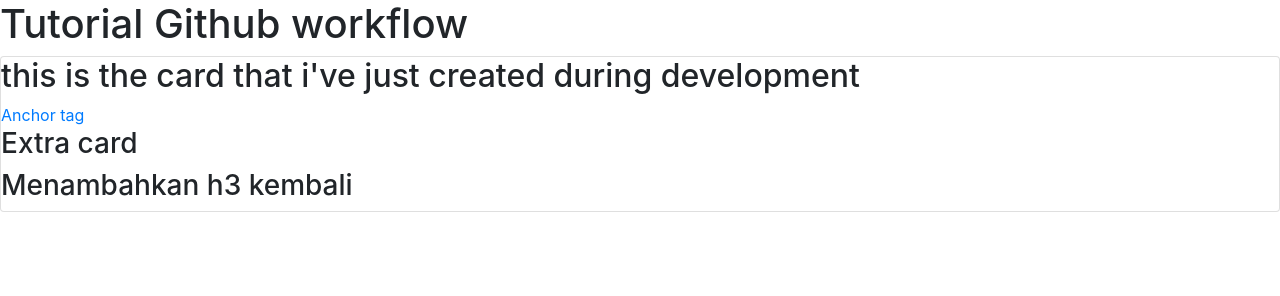
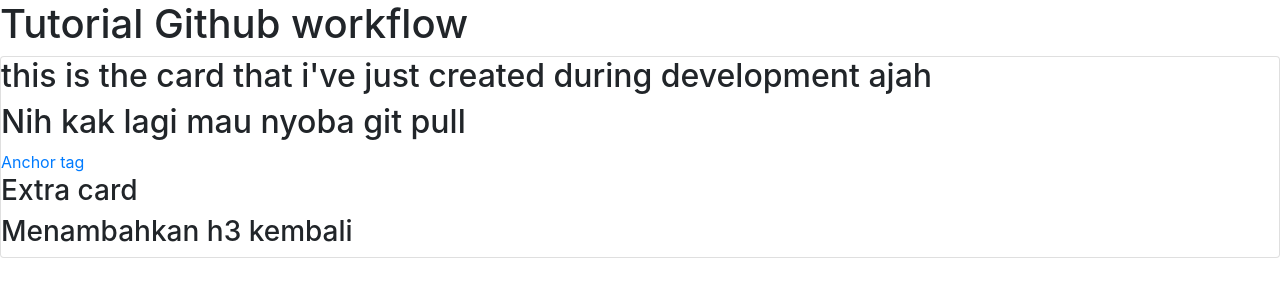
Before and after one commit to Airell98/Git-Hub-WorkFlow, a plain HTML site: page index.html in a window 1280 px wide. Drawn offline with nearby package versions, Linux system fonts and the light colour scheme.

Commit message:
mau nyoba git pull buat di tunjukin ke kak seven

```diff
--- a/index.html
+++ b/index.html
@@ -12,7 +12,8 @@
    </div>
    <div class="card">
       <div>
-        <h2>this is the card that i've just created during development</h2>
+        <h2>this is the card that i've just created during development ajah</h2>
+        <h2>Nih kak lagi mau nyoba git pull</h2>
       </div>
       <a href="#">Anchor tag</a>
       <div>
--- /dev/null
+++ b/index.js
@@ -0,0 +1,6 @@
+var mailo = "mailo"
+
+
+ for(var i = 10; i <=20; i++ ) {
+   console.log("mailo")
+ }
```
